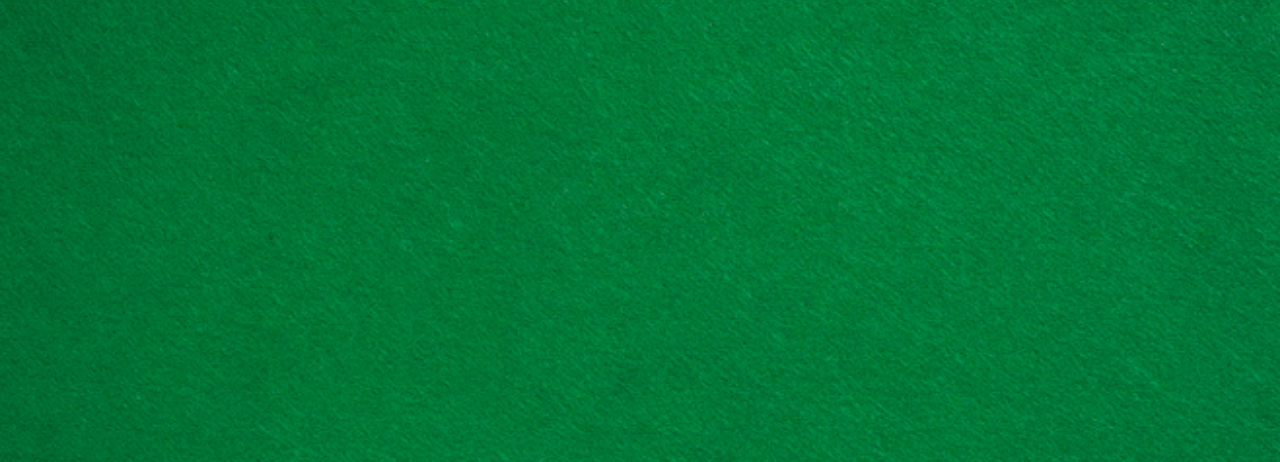
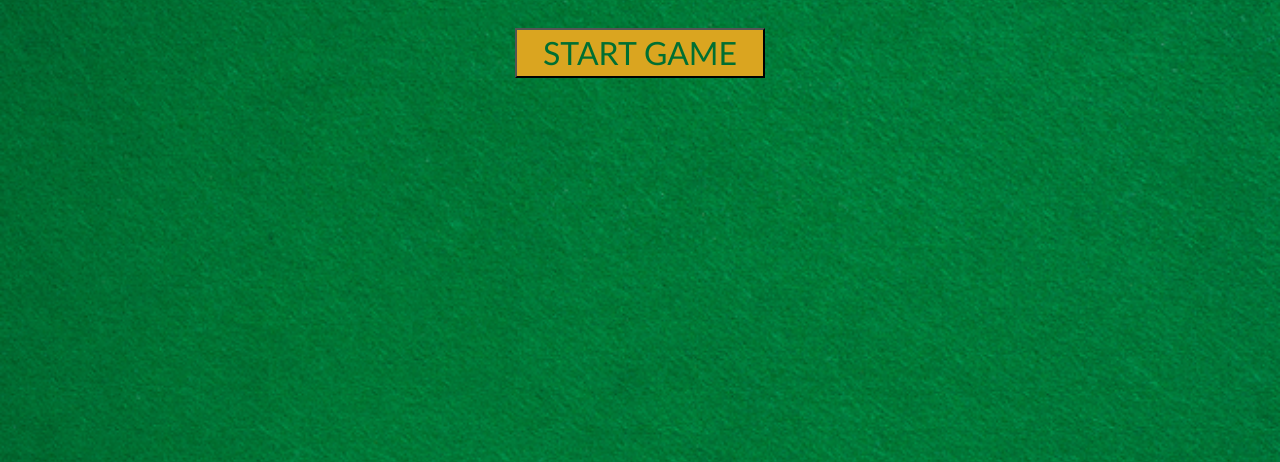
Before and after one commit to Rajeev-2100/learn-js-by-freecodecampp, a plain HTML site: page index.html in a window 1280 px wide. Shown: the part 338-800 px from the top of the page. Drawn offline with nearby package versions, Linux system fonts and the light colour scheme.

Commit message:
Create start button then write function using with onclick event

```diff
--- a/index.css
+++ b/index.css
@@ -18,3 +18,17 @@ h1{
     font-size: xx-large;
     font-style: italic;
 }
+
+/*
+3. Style the button according to the provided design
+text color - #016f32
+width      - 150px
+background - goldenrod
+ */
+
+ button {
+    color: #016f32;
+    width: 250px;
+    background-color: goldenrod;
+    padding: 0.3rem;
+ }
--- a/index.html
+++ b/index.html
@@ -8,7 +8,9 @@
         <p id="message-el">Want to play a round?</p>
         <p>Cards:</p>
         <p>Sum:</p>
-
+        <!-- 1. Create a button that says START GAME.
+        Make it call a startGame() function when clicked -->
+        <button onclick="startGame()">START GAME</button>
         <script src="index.js"></script>
     </body>
 </html>
--- a/index.js
+++ b/index.js
@@ -1,12 +1,14 @@
 let firstCard = 10
-let secondCard = 11
+let secondCard = 4
 let sum = firstCard + secondCard
 let hasBlackJack = false
 let isAlive = true
-// 1. Declare a variable called message and assign its value to an empty string
 let message = ""
 
-// 2. Reassign the message variable to the string we're logging out
+// 2. Create a startGame() function. Move the conditional
+// below (line 11-20) inside the body of the function.
+
+function startGame(){
     if (sum <= 20) {
         message = "Do you want to draw a new card? 🙂"
     } else if (sum === 21) {
@@ -16,7 +18,5 @@ if (sum <= 20) {
         message = "You're out of the game! 😭"
         isAlive = false
     }
-
-console.log(message);
-
-// 3. Log it out!
+    console.log(message)
+}
```
Lines whose indentation alone changed are shown as unchanged.
